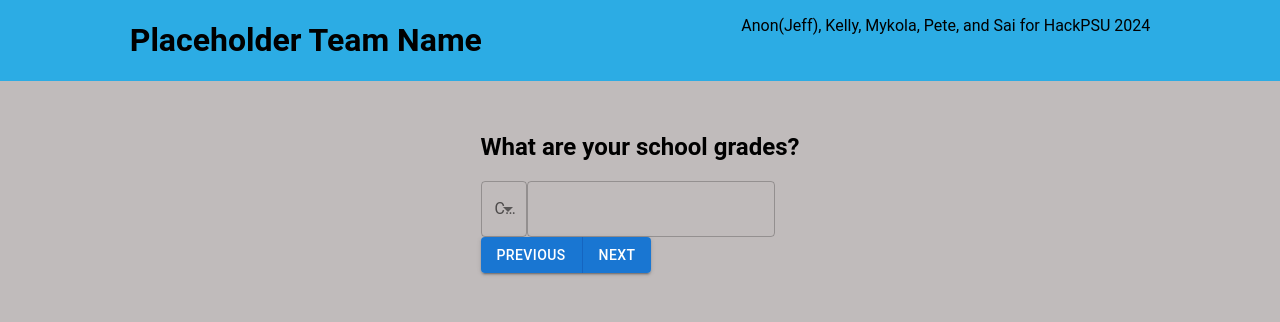
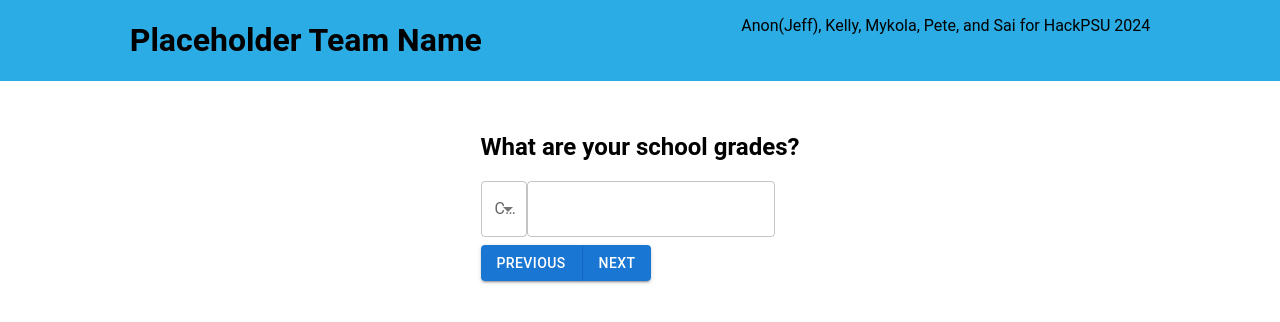
Before and after one commit to petetheprogrammer/HackPSUSpring2024, a React (Create React App) app in the folder front-end/: page / in a window 1280 px wide. Both pictures are taken after a click on the button "NEXT". Shown: the top 322 px of the page. Built offline with nearby package versions, Linux system fonts and the light colour scheme; the HTML template or start-up script is replaced by a standard one.

Commit message:
fix some faulty javascript logic

```diff
--- a/front-end/src/App.css
+++ b/front-end/src/App.css
@@ -14,7 +14,7 @@ body {
   margin: 0;
   padding: 0;
   font-family: Arial, sans-serif;
-  background-color: #c0bbbb; /* Background color */
+  /* background-color: #c0bbbb; Background color */
   display: flex;
   min-height: 100vh; /* Ensure full viewport height */
 }
@@ -40,7 +40,7 @@ body {
 }
 
 .form-container {
-  margin-top: 2rem; /* Adjust as needed */
+  margin: 2rem 0 3rem 0; /* Adjust as needed */
   padding: 0 1rem;
   display: flex;
   justify-content: center;
@@ -85,3 +85,13 @@ Select {
 img {
   max-width: 200px;
 }
+
+.too-long {
+  flex-wrap: wrap;
+  display: flex;
+  flex-direction: column;
+}
+
+article {
+  margin: 0.5rem 0;
+}
--- a/front-end/src/App.js
+++ b/front-end/src/App.js
@@ -24,12 +24,12 @@ function App() {
     gpa: '',
     tuition: 0,
     location: '',
-    country: ''
+    // country: ''
   });
   const [submitted, setSubmitted] = useState(false);
   const [results, setResults] = useState(null);
 
-  const majors = ['Biology', 'Computer Science', 'Mechanical Engineering', 'Mathematics','Physics', 'Electrical Engineering'];
+  const majors = ['Biology', 'Computer Science', 'Mechanical Engineering', 'Mathematics', 'Physics', 'Electrical Engineering'];
   const [major, setMajor] = useState('');
   const [country, setCountry] = useState('');
   const [currency, setCurrency] = useState('');
@@ -70,6 +70,7 @@ function App() {
       major: formData.major,
       results: [
         {
+          school: "Pennsylvania State University",
           tuition: '$30,000/year',
           location: 'State College, Pennsylvania',
           ranking: 'Top 50',
@@ -80,6 +81,7 @@ function App() {
           imgURL: 'https://brand.psu.edu/images/backgrounds/veritcal-1-mark_registered.png'
         },
         {
+          school: "University of Illinois at Urbana-Champaign",
           tuition: '$47,860/year',
           location: 'Urbana, IL',
           ranking: 'Top 50',
@@ -90,6 +92,7 @@ function App() {
           imgURL: 'https://marketing.illinois.edu/wp-content/uploads/2021/09/wordmark-orange-background.png'
         },
         {
+          school: "Purdue University, West Lafayette",
           tuition: '$45,954/year',
           location: 'West Lafayette, Indiana',
           ranking: 'Top 50',
@@ -110,13 +113,13 @@ function App() {
     let equivalentGPA = parseFloat(formData.gpa);
     if (!equivalentGPA) return 0;
 
-    if (formData.country === 'canada' || formData.country === 'india') {
+    if (formData.country === 'Canada' || formData.country === 'India') {
       // Assuming a linear scale where 100% is equivalent to 4.0 GPA
       equivalentGPA = (equivalentGPA / 100) * 4.0;
 
       // Ensure the GPA does not exceed 4.0
       equivalentGPA = Math.min(equivalentGPA, 4.0);
-    } else if (formData.country === 'thailand') {
+    } else if (formData.country === 'Thailand') {
       // Assuming Thailand's 4.0 scale is equivalent to the US's
       // Make sure GPA is not more than 4.0
       equivalentGPA = Math.min(equivalentGPA, 4.0);
@@ -176,6 +179,7 @@ function App() {
                     labelId="demo-simple-select-label"
                     id="demo-simple-select"
                     label="Country"
+                    name='country'
                     onChange={handleChange}
                   >
                     <MenuItem value="Canada" onChange={handleCountryChange}>Canada</MenuItem>
@@ -184,7 +188,7 @@ function App() {
                   </Select>
                 </FormControl>
                 <TextField id="outlined-basic" variant="outlined" type="number" name="gpa" value={formData.gpa} onChange={handleChange} />
-                {country && (
+                {formData.country && (
                   <p>Your equivalent US GPA is: {calculateEquivalentGPA()}</p>
                 )}
               </article>
@@ -207,12 +211,6 @@ function App() {
                     <MenuItem value="indian_rupee" onChange={handleCurrencyChange}>Indian Rupee (₹)</MenuItem>
                   </Select>
                 </FormControl>
-                {/* <select name="currency" type='number' value={formData.currency} onChange={handleChange}>
-                  <option value="">Select Currency</option>
-                  <option value="thai_baht">Thai Baht (฿)</option>
-                  <option value="canadian_dollars">Canadian Dollars ($)</option>
-                  <option value="indian_rupee">Indian Rupee (₹)</option>
-                </select> */}
                 <TextField id="outlined-basic" variant="outlined" type="number" name="tuition" value={formData.tuition} onChange={handleChange} />
                 {formData.currency && (
                   <p>This is the equivalent of USD ${calculateEquivalentTuition()}</p>
@@ -254,6 +252,7 @@ function App() {
                 {formData.transit && (
                   <div>
                     <h3>What type of transit?</h3>
+                    <div className='too-long'>
                       <label>
                         <input type="checkbox" name="personalVehicle" checked={formData.personalVehicle} onChange={handleChange} />
                         Personal Vehicle
@@ -275,10 +274,12 @@ function App() {
                         Regional Bus
                       </label>
                     </div>
+                  </div>
                 )}
                 {formData.minorityFriendly && (
                   <div>
                     <h3>How do you measure minority friendliness?</h3>
+                    <div className='too-long'>
                       <label>
                         <input type="checkbox" name="racialDiversity" checked={formData.racialDiversity} onChange={handleChange} />
                         Racial Diversity
@@ -291,6 +292,7 @@ function App() {
                         <input type="checkbox" name="variedLanguages" checked={formData.variedLanguages} onChange={handleChange} />
                         Varied Languages Spoken
                       </label>
+                    </div>
                   </div>
                 )}
               </article>
@@ -315,10 +317,12 @@ function App() {
                 id="panel1-header"
               >
                 {/* penn state */}
-                {results.school}
+                {console.log("a string", result.school)}
+                {result.school}
               </AccordionSummary>
               <AccordionDetails>
                 <ul>
+
                   <li>Tuition: {result.tuition}</li>
                   <li>Location: {result.location}</li>
                   <li>Ranking: {result.ranking}</li>
```
Lines whose indentation alone changed are shown as unchanged.
